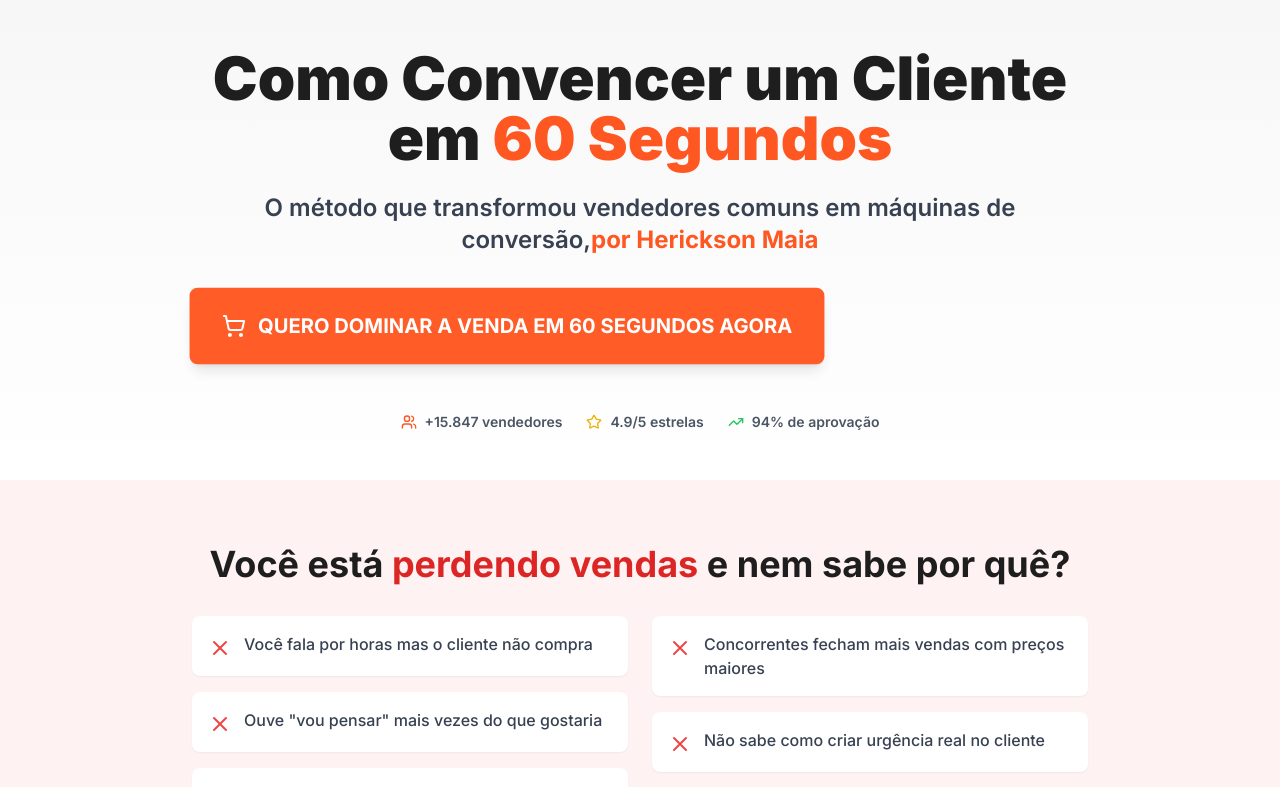
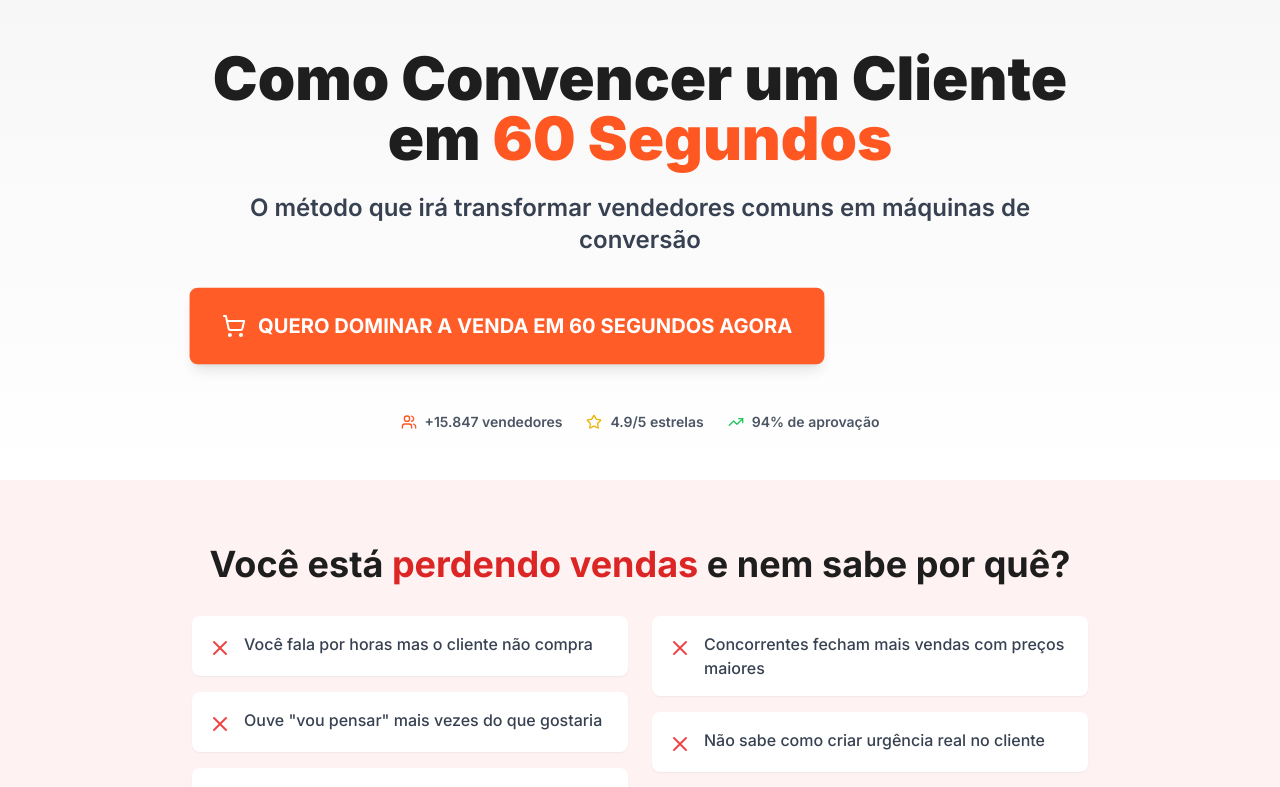
Before and after one commit to Hericksonmaia/sixty-second-sales-boost, a React (Vite) app: page / in a window 1280 px wide. Shown: the top 787 px of the page. Built offline with nearby package versions, Linux system fonts and the light colour scheme.

Commit message:
Refactor: Update subheadline copy
Update the subheadline to reflect the new copy.

```diff
--- a/src/pages/Index.tsx
+++ b/src/pages/Index.tsx
@@ -30,8 +30,7 @@ const Index = () => {
 
           {/* Subheadline */}
           <h2 className="text-xl md:text-2xl text-gray-700 font-semibold mb-8 leading-relaxed">
-            O método que transformou vendedores comuns em máquinas de conversão,
-            <span className="text-brand-orange font-bold">por Herickson Maia</span>
+            O método que irá transformar vendedores comuns em máquinas de conversão
           </h2>
 
           {/* CTA Principal */}
```
